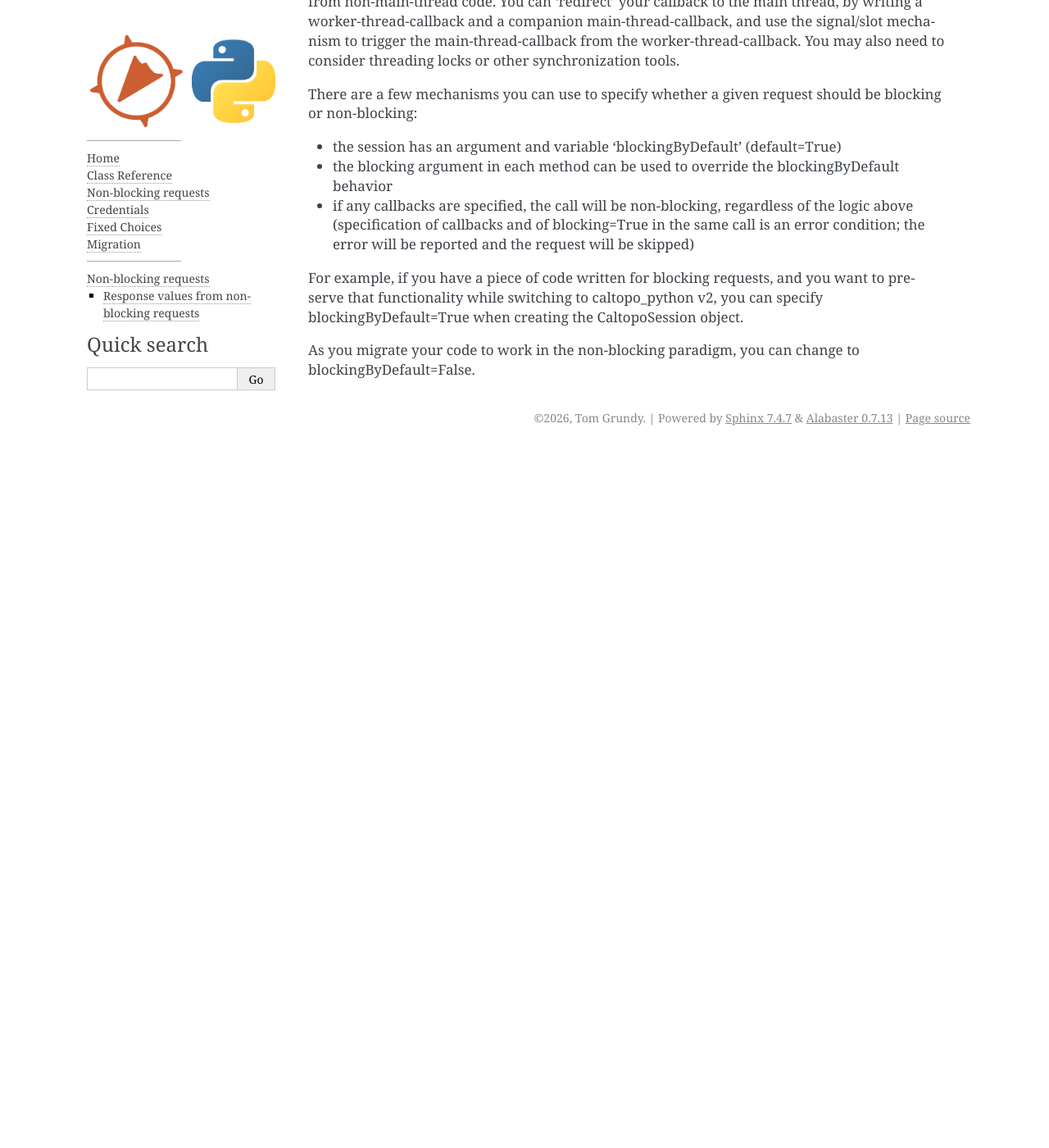
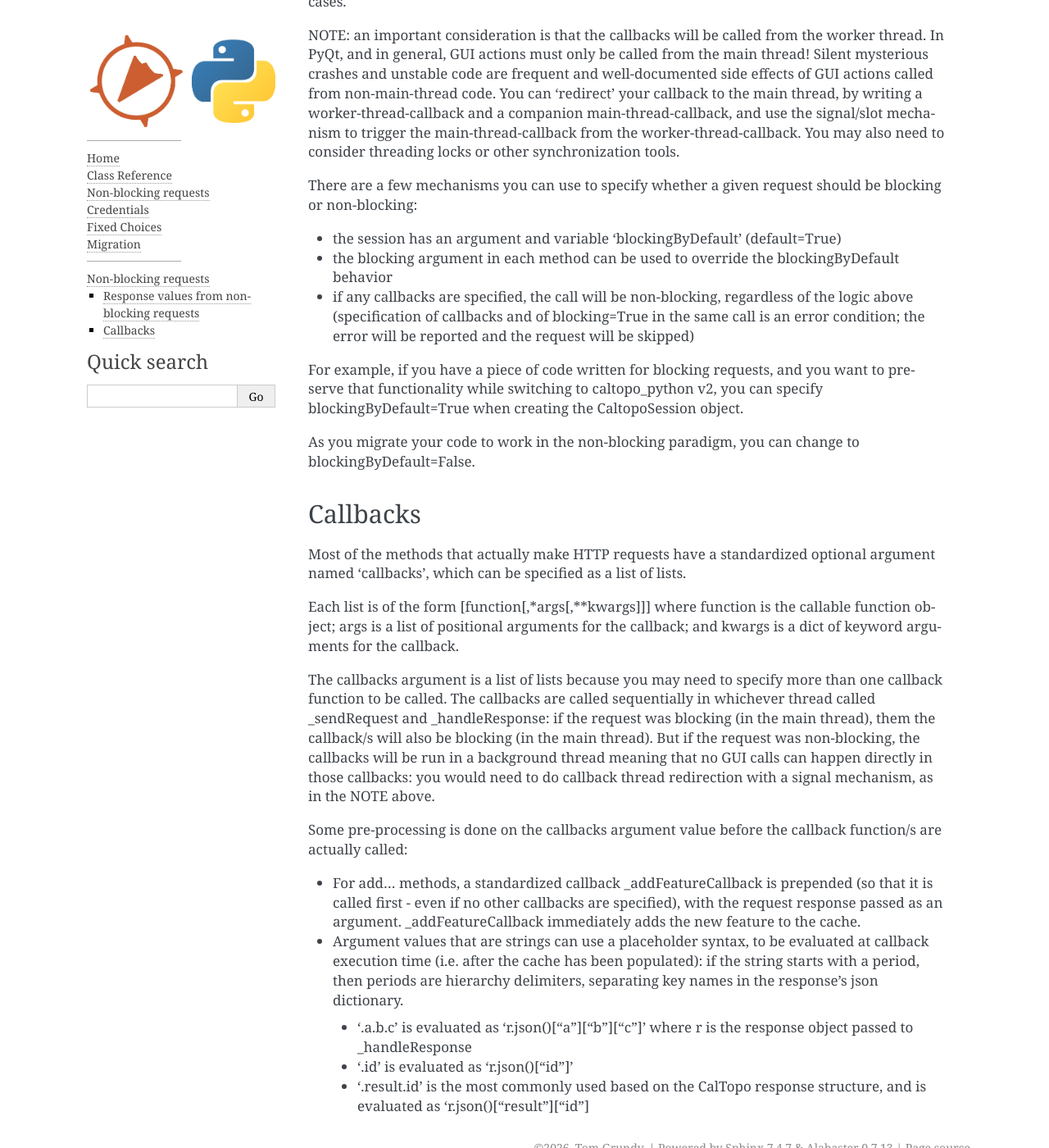
Before and after one commit to ncssar/caltopo_python, a Sphinx documentation site: the page built from docs/source/nonblocking.rst, in a window 1280 px wide and 1400 px high, scrolled down 2000 px. Shown: the whole window at 82% size. Built offline with Sphinx 7.4.7, drawn with Linux system fonts in a browser that asks for light colours; before the commit the page ends 2549 px from its top, so only the background shows below that; some of the changed text lies outside the part shown.

Commit message:
add Callbacks section to the non-blocking page

```diff
--- a/docs/source/nonblocking.rst
+++ b/docs/source/nonblocking.rst
@@ -45,12 +45,19 @@ So how do we make use of the newly created marker data in the non-blocking examp
     def added(id):
     print(f'Callback triggered; id={id}')
 
-    a=addMarker(39,-120,'MyMarker',blocking=False,callbacks=[[added,'.result.i']])
+    a=addMarker(39,-120,'MyMarker',blocking=False,callbacks=[[added,['.result.id']]])
     print(f'Done with addMarker: {a}')
+
+Which would probably give this output:
+
+.. code-block:: python
+
+    Done with addMarker: True
+    Callback triggerd; id=abcd1234....
 
 So, the addMarker line returns 'immediately', but the callback isn't triggered until a valid HTTP response is received.  If everything is 'normal', this will happen just as quickly as the printed line from the blocking example.  But, if there is an intermittent or dropped connection, this might not happen for some time.
 
-See the detailed callback documentation for a full explanation of the callbacks argument.  In the example, after a valid HTTP response is received, added will be called with only the 'id' value from the response passed as an argument.
+See the Callbacks section below for a full explanation of the callbacks argument.  In the example, after a valid HTTP response is received, 'added' will be called with only the 'id' value from the response passed as an argument.
 
 Basically, your code will need to be written a bit differently to make use of non-blocking requests.
 
@@ -69,3 +76,21 @@ There are a few mechanisms you can use to specify whether a given request should
 For example, if you have a piece of code written for blocking requests, and you want to preserve that functionality while switching to caltopo_python v2, you can specify blockingByDefault=True when creating the CaltopoSession object.
 
 As you migrate your code to work in the non-blocking paradigm, you can change to blockingByDefault=False.
+
+Callbacks
+---------
+
+Most of the methods that actually make HTTP requests have a standardized optional argument named 'callbacks', which can be specified as a list of lists.
+
+Each list is of the form [function[,*args[,**kwargs]]] where function is the callable function object; args is a list of positional arguments for the callback; and kwargs is a dict of keyword arguments for the callback.
+
+The callbacks argument is a list of lists because you may need to specify more than one callback function to be called.  The callbacks are called sequentially in whichever thread called _sendRequest and _handleResponse: if the request was blocking (in the main thread), them the callback/s will also be blocking (in the main thread).  But if the request was non-blocking, the callbacks will be run in a background thread meaning that no GUI calls can happen directly in those callbacks: you would need to do callback thread redirection with a signal mechanism, as in the NOTE above.
+
+Some pre-processing is done on the callbacks argument value before the callback function/s are actually called:
+
+- For add... methods, a standardized callback _addFeatureCallback is prepended (so that it is called first - even if no other callbacks are specified), with the request response passed as an argument.  _addFeatureCallback immediately adds the new feature to the cache.
+- Argument values that are strings can use a placeholder syntax, to be evaluated at callback execution time (i.e. after the cache has been populated): if the string starts with a period, then periods are hierarchy delimiters, separating key names in the response's json dictionary.
+
+ - '.a.b.c' is evaluated as 'r.json()["a"]["b"]["c"]' where r is the response object passed to _handleResponse
+ - '.id' is evaluated as 'r.json()["id"]'
+ - '.result.id' is the most commonly used based on the CalTopo response structure, and is evaluated as 'r.json()["result"]["id"]
```
